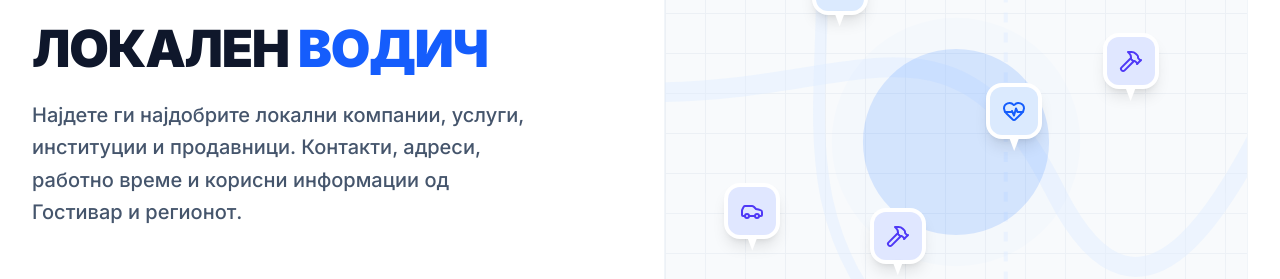
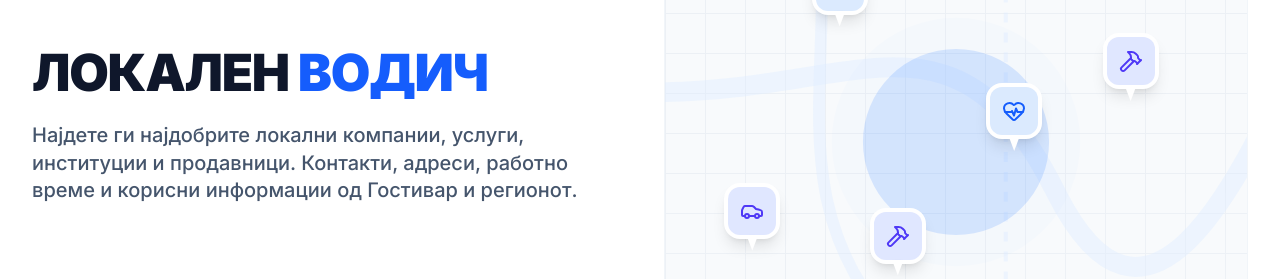
Before and after one commit to MMMediaLLC/Local_Vodic, a React (Vite) app: page / in a window 1280 px wide. Shown: the part 316-595 px from the top of the page. Built offline with nearby package versions, Linux system fonts and the light colour scheme; no server answers.

Commit message:
fix: full-width description, tighter line-height

```diff
--- a/src/components/HeroSection.tsx
+++ b/src/components/HeroSection.tsx
@@ -25,7 +25,7 @@ export default function HeroSection() {
 <h1 className="font-black tracking-tight text-slate-900 mb-2 sm:mb-6 uppercase whitespace-nowrap text-[clamp(1.9rem,4vw,3.5rem)] leading-none text-center sm:text-left">
               Локален <span className="text-blue-600">водич</span>
             </h1>
-            <p className="text-sm sm:text-xl text-slate-600 font-medium sm:mb-8 leading-relaxed text-center sm:text-left max-w-lg">
+            <p className="text-sm sm:text-xl text-slate-600 font-medium sm:mb-8 leading-snug text-center sm:text-left">
               Најдете ги најдобрите локални компании, услуги, институции и продавници. Контакти, адреси, работно време и корисни информации од Гостивар и регионот.
             </p>
           </div>
```
